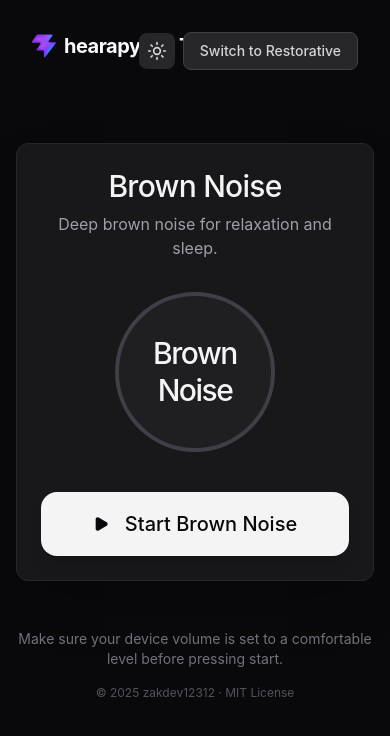
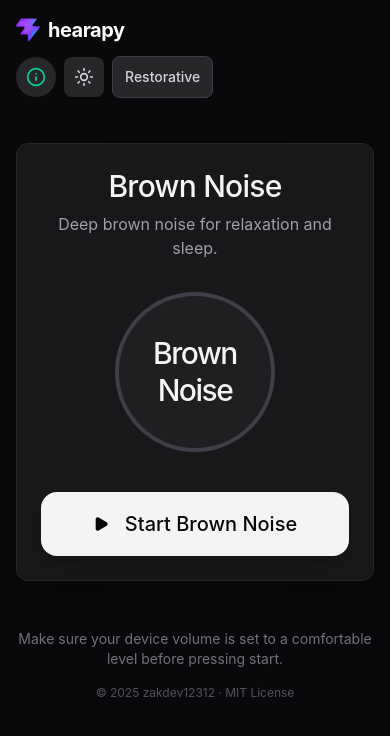
Before and after one commit to zakdev12312/Hearapy-for-the-rest-of-us, a React (Vite) app: page / in a window 390 px wide. Shown: the top 736 px of the page. Built offline with nearby package versions, Linux system fonts and the light colour scheme.

Commit message:
Add about section, mobile responsiveness. Working on mobile audio

```diff
--- a/src/App.tsx
+++ b/src/App.tsx
@@ -2,7 +2,7 @@ import { useState, useRef, useEffect } from 'react';
 import { Button } from '@/components/ui/button';
 import { Card, CardContent, CardDescription, CardHeader, CardTitle } from '@/components/ui/card';
 import { Slider } from '@/components/ui/slider';
-import { Play, Square, RotateCcw, Sun, Moon } from 'lucide-react';
+import { Play, Square, RotateCcw, Sun, Moon, Info, X } from 'lucide-react';
 
 export default function App() {
   const [isPlaying, setIsPlaying] = useState(false);
@@ -17,6 +17,7 @@ export default function App() {
     return 'dark';
   });
   const [isSpinning, setIsSpinning] = useState(false);
+  const [showAbout, setShowAbout] = useState(false);
 
   const timerPresets = [
     { label: '30s', value: 30 },
@@ -32,15 +33,41 @@ export default function App() {
   const timerRef = useRef<number | null>(null);
   const konamiSequence = useRef<string[]>([]);
 
+  const isMobile = () => {
+    return /iPhone|iPad|iPod|Android/i.test(navigator.userAgent) || 'ontouchstart' in window;
+  };
+
   const initAudio = () => {
     if (!audioContextRef.current) {
       const AudioContextClass = window.AudioContext || (window as unknown as { webkitAudioContext: typeof AudioContext }).webkitAudioContext;
       audioContextRef.current = new AudioContextClass();
     }
 
-    if (audioContextRef.current.state === 'suspended') {
-      audioContextRef.current.resume();
+    const ctx = audioContextRef.current;
+    if (ctx.state === 'suspended') {
+      ctx.resume();
     }
+
+    return ctx.state === 'running';
+  };
+
+  const unlockAudio = () => {
+    if (!audioContextRef.current) {
+      const AudioContextClass = window.AudioContext || (window as unknown as { webkitAudioContext: typeof AudioContext }).webkitAudioContext;
+      audioContextRef.current = new AudioContextClass();
+    }
+
+    const ctx = audioContextRef.current;
+    if (ctx.state === 'suspended') {
+      ctx.resume();
+    }
+
+    // Play silent buffer to unlock iOS audio
+    const buffer = ctx.createBuffer(1, 1, ctx.sampleRate);
+    const source = ctx.createBufferSource();
+    source.buffer = buffer;
+    source.connect(ctx.destination);
+    source.start(0);
   };
 
   const createBrownNoiseBuffer = (ctx: AudioContext) => {
@@ -219,6 +246,26 @@ export default function App() {
     return () => window.removeEventListener('keydown', handleKeyDown);
   }, []);
 
+  // Mobile audio unlock: first interaction unlocks audio context (required for iOS Safari)
+  useEffect(() => {
+    if (!isMobile()) return;
+
+    const handleFirstInteraction = () => {
+      unlockAudio();
+      // Remove listeners after first interaction
+      document.removeEventListener('touchstart', handleFirstInteraction);
+      document.removeEventListener('click', handleFirstInteraction);
+    };
+
+    document.addEventListener('touchstart', handleFirstInteraction, { passive: true });
+    document.addEventListener('click', handleFirstInteraction);
+
+    return () => {
+      document.removeEventListener('touchstart', handleFirstInteraction);
+      document.removeEventListener('click', handleFirstInteraction);
+    };
+  }, []);
+
   // Reset spin after animation completes
   useEffect(() => {
     if (isSpinning) {
@@ -235,22 +282,32 @@ export default function App() {
 
   return (
     <div className={`min-h-screen flex flex-col items-center justify-center p-4 transition-colors duration-300 ${isSpinning ? 'animate-spin-smooth' : ''} ${theme === 'dark' ? 'bg-zinc-950 text-zinc-50 selection:bg-zinc-800' : 'bg-zinc-100 text-zinc-900 selection:bg-zinc-300'}`}>
+      <div className="fixed top-0 left-0 right-0 z-40 p-4 sm:px-6 sm:py-4">
+        <div className="flex flex-col sm:flex-row sm:items-center sm:justify-between gap-3 sm:gap-0">
           <div
             onClick={() => {
               if (isPlaying) stopTone();
               setMode('brown');
               setTimeLeft(timerDuration);
             }}
-        className={`absolute top-8 left-8 flex items-center space-x-2 cursor-pointer transition-transform duration-300 hover:scale-105 hover:-rotate-1 ${theme === 'dark' ? 'text-zinc-400' : 'text-zinc-500'}`}
+            className={`flex items-center space-x-2 cursor-pointer transition-transform duration-300 hover:scale-105 hover:-rotate-1 w-fit ${theme === 'dark' ? 'text-zinc-400' : 'text-zinc-500'}`}
           >
             <img src="./favicon.svg" alt="" className="w-6 h-6" />
-        <span className={`font-bold tracking-tight text-xl ${theme === 'dark' ? 'text-zinc-50' : 'text-zinc-900'}`}>hearapy For The Rest Of Us</span>
+            <span className={`font-bold tracking-tight text-xl ${theme === 'dark' ? 'text-zinc-50' : 'text-zinc-900'}`}>hearapy</span>
           </div>
 
-      <div className="absolute top-8 right-8 flex items-center gap-2">
+          <div className="flex items-center gap-2">
+            <button
+              onClick={() => setShowAbout(true)}
+              className={`relative p-2.5 sm:p-2 rounded-full transition-all duration-300 ease-out hover:scale-110 active:scale-95 group ${theme === 'dark' ? 'bg-zinc-800 hover:bg-zinc-700 text-emerald-400' : 'bg-white hover:bg-zinc-100 text-emerald-600 border border-zinc-300'}`}
+              title="About"
+            >
+              <span className={`absolute inset-0 rounded-full animate-ping opacity-0 group-hover:opacity-40 ${theme === 'dark' ? 'bg-emerald-500' : 'bg-emerald-400'}`} style={{ animationDuration: '2s' }} />
+              <Info className="w-5 h-5 relative z-10 transition-transform duration-300 group-hover:rotate-12" />
+            </button>
             <button
               onClick={toggleTheme}
-          className={`p-2 rounded-lg transition-all duration-300 ease-out hover:scale-105 active:scale-95 ${theme === 'dark' ? 'bg-zinc-800 hover:bg-zinc-700 text-zinc-300' : 'bg-white hover:bg-zinc-200 text-zinc-700 border border-zinc-300'}`}
+              className={`p-2.5 sm:p-2 rounded-lg transition-all duration-300 ease-out hover:scale-105 active:scale-95 ${theme === 'dark' ? 'bg-zinc-800 hover:bg-zinc-700 text-zinc-300' : 'bg-white hover:bg-zinc-200 text-zinc-700 border border-zinc-300'}`}
               title={theme === 'dark' ? 'Switch to light mode' : 'Switch to dark mode'}
             >
               {theme === 'dark' ? <Sun className="w-5 h-5 transition-transform duration-500 hover:rotate-180" /> : <Moon className="w-5 h-5 transition-transform duration-500 hover:-rotate-12" />}
@@ -260,10 +317,13 @@ export default function App() {
                 if (isPlaying) stopTone();
                 setMode(mode === 'restorative' ? 'brown' : 'restorative');
               }}
-          className={`px-4 py-2 text-sm font-medium rounded-lg transition-all duration-300 ease-out hover:scale-105 active:scale-95 border ${theme === 'dark' ? 'bg-zinc-800 hover:bg-zinc-700 text-zinc-300 border-zinc-700' : 'bg-white hover:bg-zinc-200 text-zinc-700 border-zinc-300'}`}
+              className={`px-3 py-2.5 sm:px-4 sm:py-2 text-sm font-medium rounded-lg transition-all duration-300 ease-out hover:scale-105 active:scale-95 border ${theme === 'dark' ? 'bg-zinc-800 hover:bg-zinc-700 text-zinc-300 border-zinc-700' : 'bg-white hover:bg-zinc-200 text-zinc-700 border-zinc-300'}`}
             >
-          {mode === 'restorative' ? 'Switch to Brown Noise' : 'Switch to Restorative'}
+              <span className="sm:hidden">{mode === 'restorative' ? 'Brown' : 'Restorative'}</span>
+              <span className="hidden sm:inline">{mode === 'restorative' ? 'Switch to Brown Noise' : 'Switch to Restorative'}</span>
             </button>
+          </div>
+        </div>
       </div>
 
       <Card className={`max-w-md w-full shadow-2xl transition-colors duration-300 ${theme === 'dark' ? 'bg-zinc-900 border-zinc-800 text-zinc-100' : 'bg-white border-zinc-200 text-zinc-900'}`}>
@@ -368,6 +428,45 @@ export default function App() {
       <p className={`mt-4 text-xs text-center ${theme === 'dark' ? 'text-zinc-600' : 'text-zinc-400'}`}>
         © 2025 zakdev12312 · MIT License
       </p>
+
+      {showAbout && (
+        <div className="fixed inset-0 z-50 flex items-center justify-center p-4">
+          <div
+            className="absolute inset-0 bg-black/60 backdrop-blur-sm transition-opacity"
+            onClick={() => setShowAbout(false)}
+          />
+          <div className={`relative w-full max-w-md max-h-[90vh] rounded-2xl shadow-2xl transition-all duration-300 scale-100 opacity-100 flex flex-col ${theme === 'dark' ? 'bg-zinc-900 border border-zinc-800' : 'bg-white border border-zinc-200'}`}>
+            <div className={`flex items-center justify-between p-4 sm:p-6 border-b shrink-0 ${theme === 'dark' ? 'border-zinc-800' : 'border-zinc-200'}`}>
+              <h2 className={`text-xl font-semibold ${theme === 'dark' ? 'text-zinc-100' : 'text-zinc-900'}`}>About</h2>
+              <button
+                onClick={() => setShowAbout(false)}
+                className={`p-2.5 sm:p-2 rounded-lg transition-all duration-200 hover:scale-105 active:scale-95 ${theme === 'dark' ? 'hover:bg-zinc-800 text-zinc-400 hover:text-zinc-200' : 'hover:bg-zinc-100 text-zinc-500 hover:text-zinc-700'}`}
+                aria-label="Close about modal"
+              >
+                <X className="w-5 h-5" />
+              </button>
+            </div>
+            <div className={`p-4 sm:p-6 space-y-4 overflow-y-auto ${theme === 'dark' ? 'text-zinc-300' : 'text-zinc-600'}`}>
+              <p>
+                <strong className={theme === 'dark' ? 'text-zinc-100' : 'text-zinc-900'}>Hearapy For The Rest Of Us</strong> is a simple audio therapy tool designed to help you relax, focus, and find calm.
+              </p>
+              <div className="space-y-2">
+                <h3 className={`font-semibold ${theme === 'dark' ? 'text-zinc-200' : 'text-zinc-800'}`}>Features</h3>
+                <ul className="list-disc list-inside space-y-1 text-sm">
+                  <li><strong>Restorative Tone:</strong> Pure sine wave frequencies (20-100Hz) for meditation and relaxation</li>
+                  <li><strong>Brown Noise:</strong> Deep, rumbling noise perfect for sleep and concentration</li>
+                  <li><strong>Timer Presets:</strong> Choose from 30s, 1m, 5m, or infinite playback</li>
+                  <li><strong>Dark/Light Mode:</strong> Easy on the eyes, day or night</li>
+                </ul>
+              </div>
+              <div className="pt-4 text-xs opacity-75 space-y-1">
+                <p>Built with React, Tailwind CSS, and the Web Audio API.</p>
+                <p>Made with ❤️ by zak</p>
+              </div>
+            </div>
+          </div>
+        </div>
+      )}
     </div>
   );
 }
```
Lines whose indentation alone changed are shown as unchanged.
